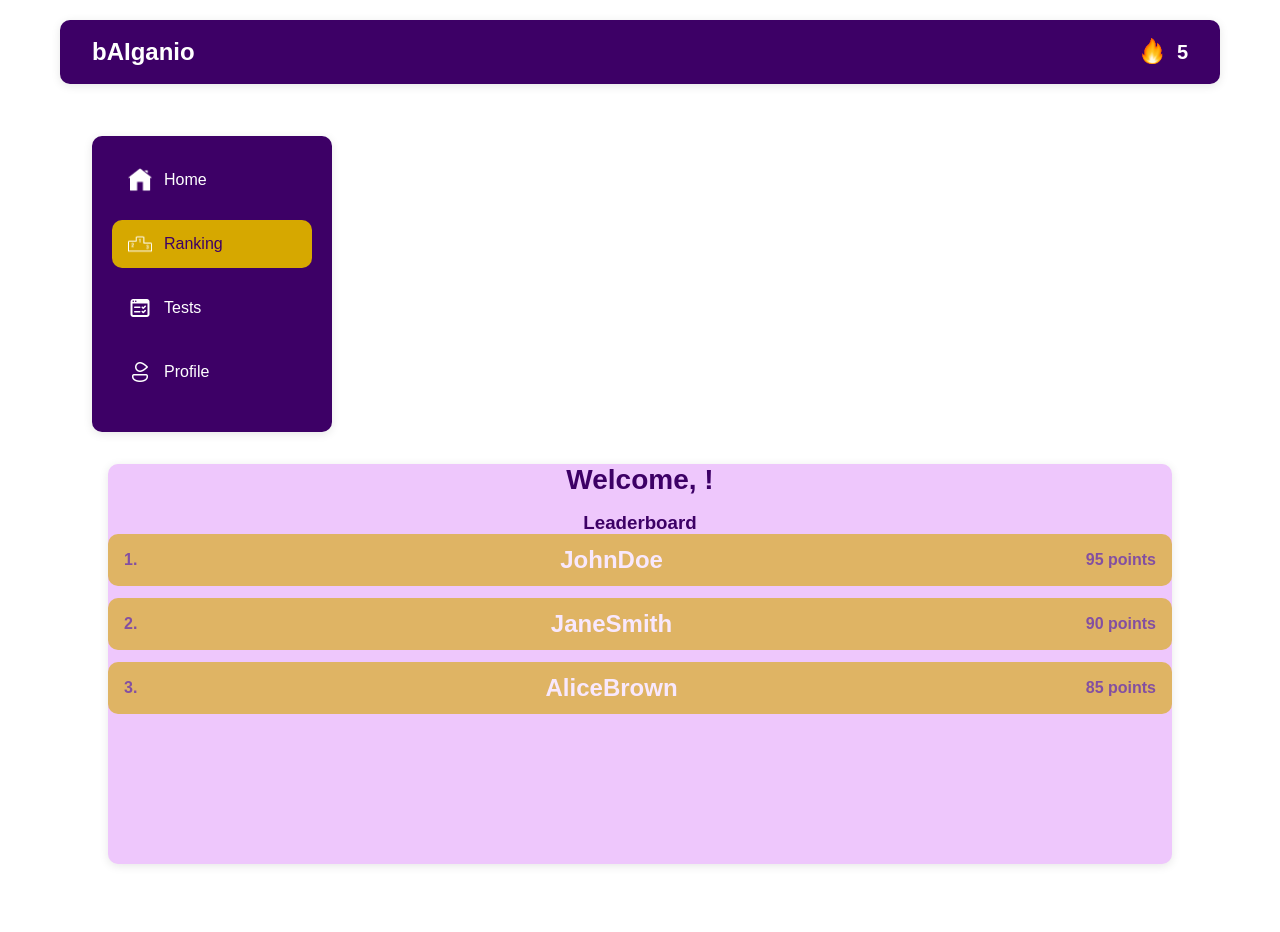
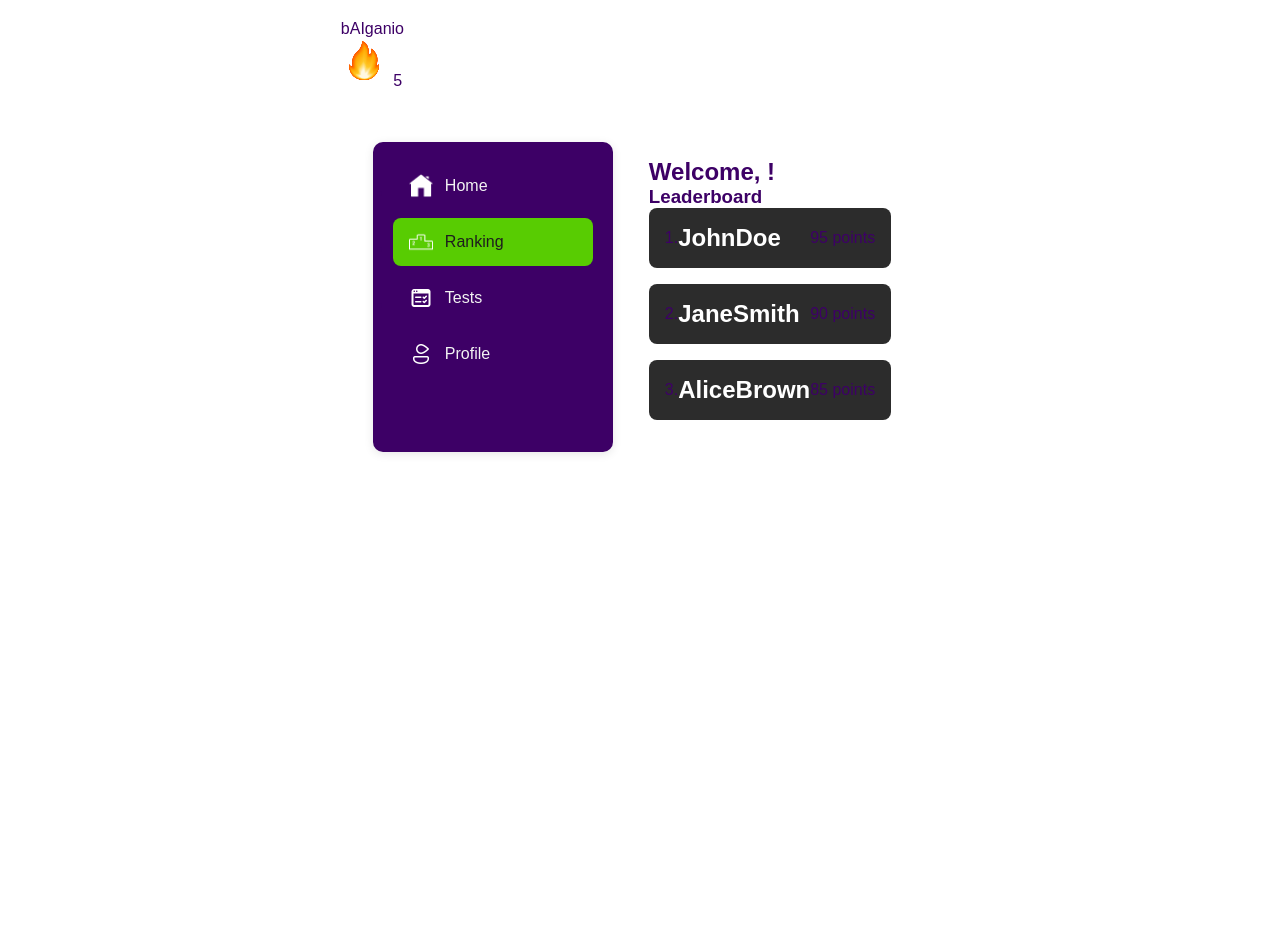
Before and after one commit to BorbiAl/Hack_Tues_11, a Django app: page /ranking/ in a window 1280 px wide. After the commit the page ends 454 px from the top, so only its background shows below. Run offline with Django 5.2, Linux system fonts and the light colour scheme.

Commit message:
refactor ranking.html layout for improved responsiveness and structure

```diff
--- a/study_app/core/templates/core/ranking.html
+++ b/study_app/core/templates/core/ranking.html
@@ -15,67 +15,22 @@
       font-family: 'Nunito', sans-serif;
       background-color: #ffffff;
       color: #3d0066;
+      display: flex;
+      flex-direction: column;
     }
 
     .container {
       max-width: 75rem;
       margin: 0 auto;
       padding: 1.25rem;
-    }
-
-    .header {
       display: flex;
-      justify-content: space-between;
-      align-items: center;
-      background-color: #3d0066;
-      color: #ffffff;
-      padding: 1rem 2rem;
-      border-radius: 0.625rem;
-      position: sticky;
-      top: 0;
-      z-index: 1000;
-      box-shadow: 0 0.125rem 0.625rem rgba(0, 0, 0, 0.1);
-    }
-
-    .header-logo {
-      font-size: 1.5rem;
-      font-weight: bold;
-    }
-
-    .header-streak {
-      display: flex;
-      align-items: center;
-    }
-
-    .header-streak .icon {
-      width: 2rem;
-      height: 2rem;
-      margin-right: 0.5rem;
-    }
-
-    .streak-number {
-      font-size: 1.25rem;
-      font-weight: bold;
+      flex-direction: column;
     }
 
     .main-content {
       display: flex;
-      flex-direction: column;
+      flex-direction: row; /* Align content horizontally */
       margin-top: 1.25rem;
-    }
-
-    .content-wrapper {
-      display: flex;
-      gap: 1.5rem;
-      margin-top: 1rem;
-    }
-
-    .ranking-container {
-      flex: 1;
-      display: flex;
-      flex-direction: column;
-      padding: 1rem;
-      margin-top: 1rem;
     }
 
     .sidebar {
@@ -85,148 +40,18 @@
       border-radius: 0.625rem;
       margin-right: 1.25rem;
       box-shadow: 0 0.125rem 0.625rem rgba(0, 0, 0, 0.1);
+      flex-shrink: 0; /* Prevent sidebar from shrinking */
     }
 
-    .nav-list {
-      list-style: none;
-      padding: 0;
-      margin: 0;
-    }
-
-    .nav-item {
-      display: flex;
-      align-items: center;
-      text-decoration: none;
-      color: #ffffff;
-      padding: 0.75rem 1rem;
-      margin-bottom: 1rem;
-      border-radius: 0.625rem;
-      transition: background-color 0.3s ease, transform 0.1s ease;
-    }
-
-    .nav-item:hover {
-      background-color: #c670ff;
-      transform: scale(1.02);
-    }
-
-    .nav-item:focus {
-      outline: 0.125rem solid #d6a800;
-      outline-offset: 0.25rem;
-    }
-
-    .nav-item:active {
-      transform: scale(0.98);
-    }
-
-    .nav-item.active {
-      background-color: #d6a800;
-      color: #3d0066;
-    }
-
-    .nav-icon {
-      width: 1.5rem;
-      height: 1.5rem;
-      margin-right: 0.75rem;
-    }
-
-    .content {
-      flex-grow: 1;
+    .ranking-container {
+      flex: 1;
       display: flex;
       flex-direction: column;
-      align-items: center;
       padding: 1rem;
-    }
-
-    .ranking-card {
-      background-color: #eec7fc;
-      width: 100%;
-      border-radius: 0.625rem;
-      box-shadow: 0 0.125rem 0.625rem rgba(0, 0, 0, 0.1);
-      text-align: center;
-      height: 25rem;
-    }
-
-    .ranking-card h2 {
-      margin: 0 0 1rem;
-      font-size: 1.75rem;
-    }
-
-    .ranking-card p {
-      margin-bottom: 1.25rem;
-      font-size: 1.125rem;
-    }
-
-    .leaderboard-list {
-      list-style: none;
-      margin: 0;
-      padding: 0;
-    }
-
-    .leaderboard-item {
-      display: flex;
-      align-items: center;
-      background-color: #d6a800;
-      color: #3d0066;
-      margin-bottom: 0.75rem;
-      padding: 0.75rem 1rem;
-      border-radius: 0.625rem;
-      justify-content: center;
-      font-weight: bold;
-      opacity: 0.6;
-    }
-
-    @media (max-width: 48rem) {
-      .main-content {
-        flex-direction: column;
-      }
-
-      .sidebar {
-        width: 100%;
-        margin-bottom: 1.25rem;
-      }
-
-      .footer {
-        text-align: center;
-        padding: 1.25rem;
-        background-color: #3d0066;
-        color: #ffffff;
-        border-radius: 0.625rem;
-      }
-
-      .footer a {
-        color: #ffffff;
-        text-decoration: none;
-        transition: color 0.3s ease;
-      }
-
-      .footer {
-        text-align: center;
-        padding: 1.25rem;
-        background-color: #3d0066;
-        color: #ffffff;
-        border-radius: 0.625rem;
-      }
-
-      .username {
-        color: #d6a800;
-      }
-
-      .footer a {
-        color: #ffffff;
-        text-decoration: none;
-        transition: color 0.3s ease;
-      }
-
-      .footer a:hover {
-        color: #d6a800;
-      }
-
-      .footer a:hover {
-        color: #d6a800;
-      }
-
+      margin-top: 0; /* Remove top margin to align with sidebar */
     }
   </style>
+
 
 <body>
   <div class="container">
```
